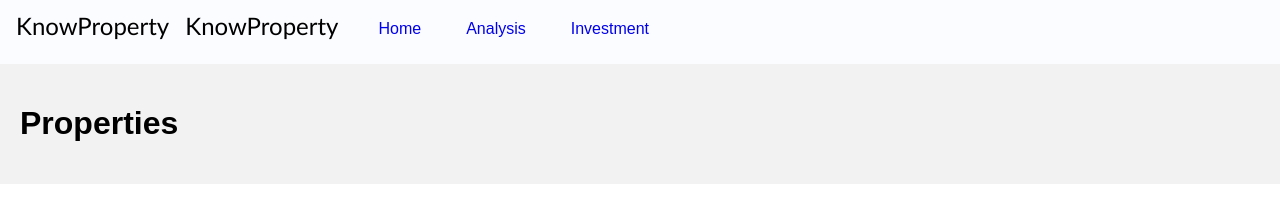
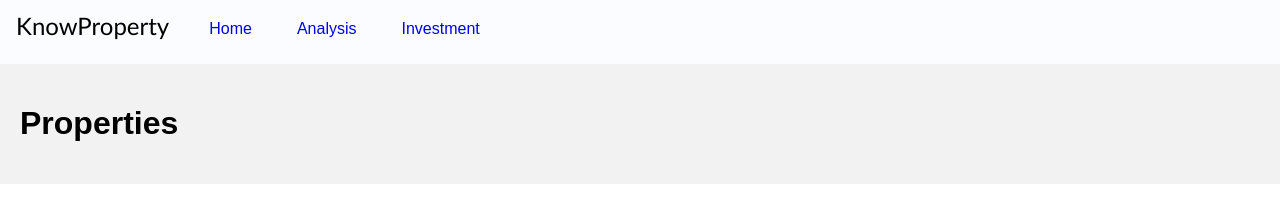
Before and after one commit to PrathmeshKushwaha/property_analysis, a plain HTML site: page investment.html in a window 1280 px wide. Shown: the top 221 px of the page. Drawn offline with Linux system fonts and the light colour scheme.

Commit message:
Second commit

```diff
--- a/investment.html
+++ b/investment.html
@@ -9,14 +9,11 @@
 <body>
     <div id="navigation">
         <p id="logo">KnowProperty</p>
-        <div id="navigation">
-            <p id="logo">KnowProperty</p>
-            <ul id="nav-list">
-                <a href="index.html"><li>Home</li></a>
-                <a href="analysis.html"><li>Analysis</li></a>
-                <a href="investment.html"><li>Investment</li></a>
-            </ul>
-        </div>
+        <ul id="nav-list">
+          <a href="index.html"><li>Home</li></a>
+          <a href="analysis.html"><li>Analysis</li></a>
+          <a href="investment.html"><li>Investment</li></a>
+        </ul>
     </div>
     <header class="header">
         <h1>Properties</h1>
```
